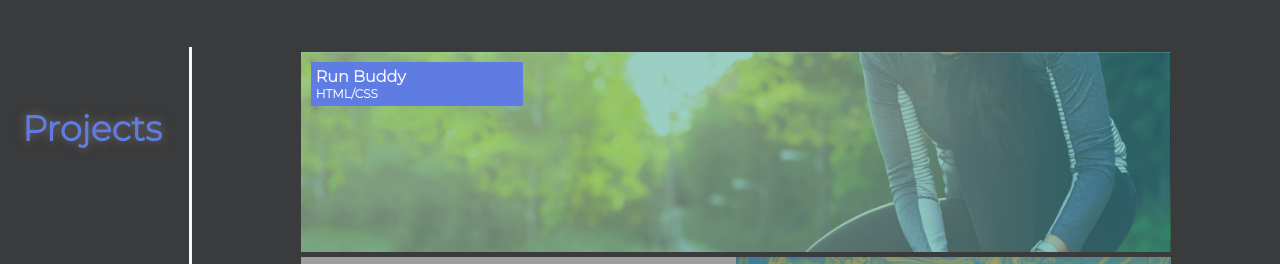
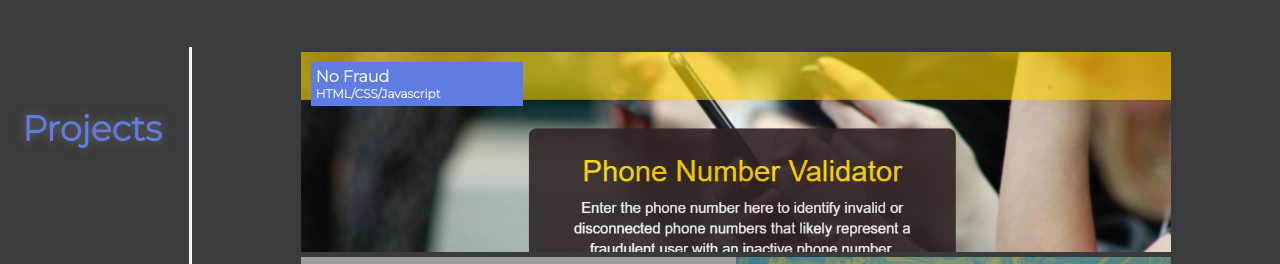
Before and after one commit to KennWg/utor-boot-assignment2, a plain HTML site: page index.html in a window 1280 px wide. Shown: the part 570-834 px from the top of the page. Drawn offline with Linux system fonts and the light colour scheme; grey boxes are pictures that could not be loaded.

Commit message:
added new project to portfolio

```diff
--- a/assets/css/styles.css
+++ b/assets/css/styles.css
@@ -191,7 +191,7 @@ nav ul li a:hover {
 
 .project1 {
     height: 150px;
-    background-image: url("../images/card1.jpg");
+    background-image: url("../images/card1.png");
 }
 
 .project2 {
--- a/index.html
+++ b/index.html
@@ -46,11 +46,11 @@
         <section id="projects" class="projects flex">
             <h2 class="section-title">Projects</h2>
             <div class="project-container flex">
-                <a href="https://kennwg.github.io/run-buddy/" target="_blank" class="projectcard project1">
+                <a href="https://kennwg.github.io/no-fraud/" target="_blank" class="projectcard project1">
                     <article>
                         <div class="projectbox">
-                                <h3>Run Buddy</h3>
-                                <h4>HTML/CSS</h4>
+                                <h3>No Fraud</h3>
+                                <h4>HTML/CSS/Javascript</h4>
                         </div>
                     </article>
                 </a>
```
Also changed, not shown: assets/images/backup.jpg (renamed from assets/images/card1.jpg), assets/images/card1.png (added).
